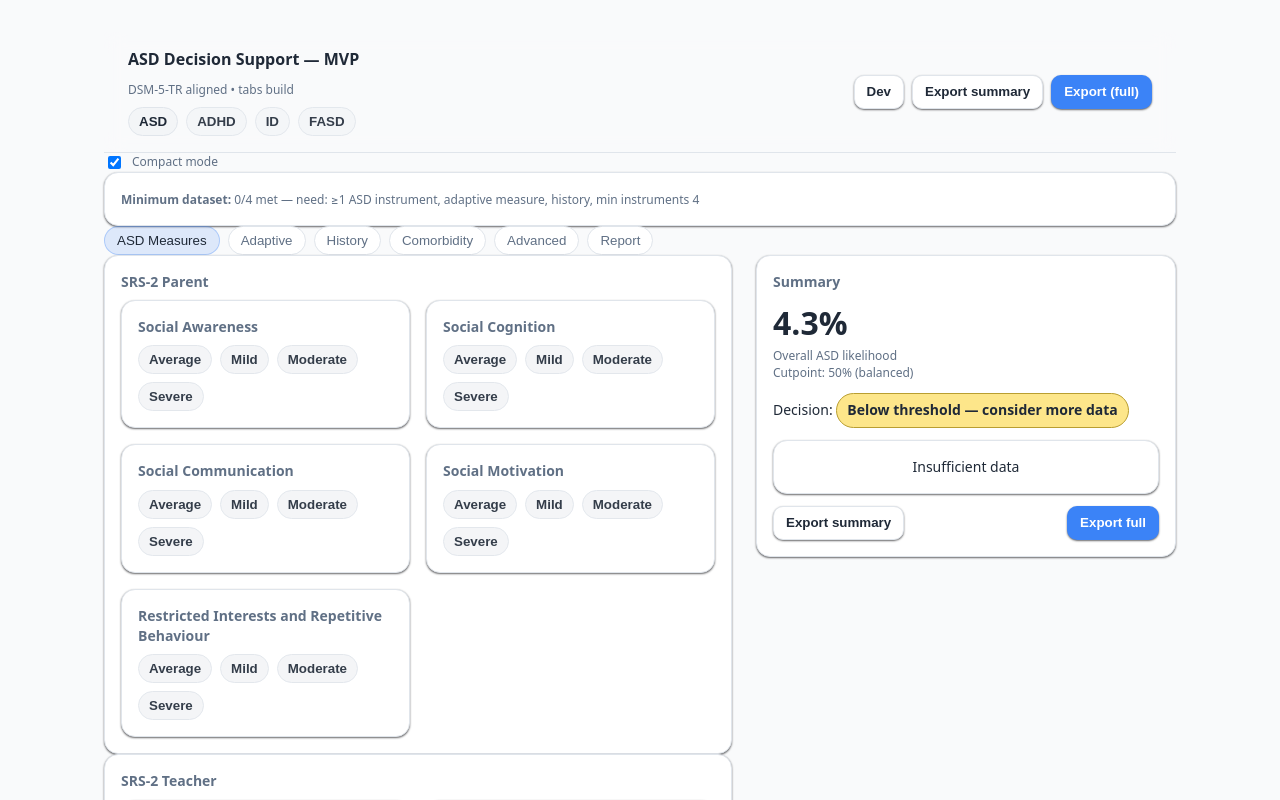
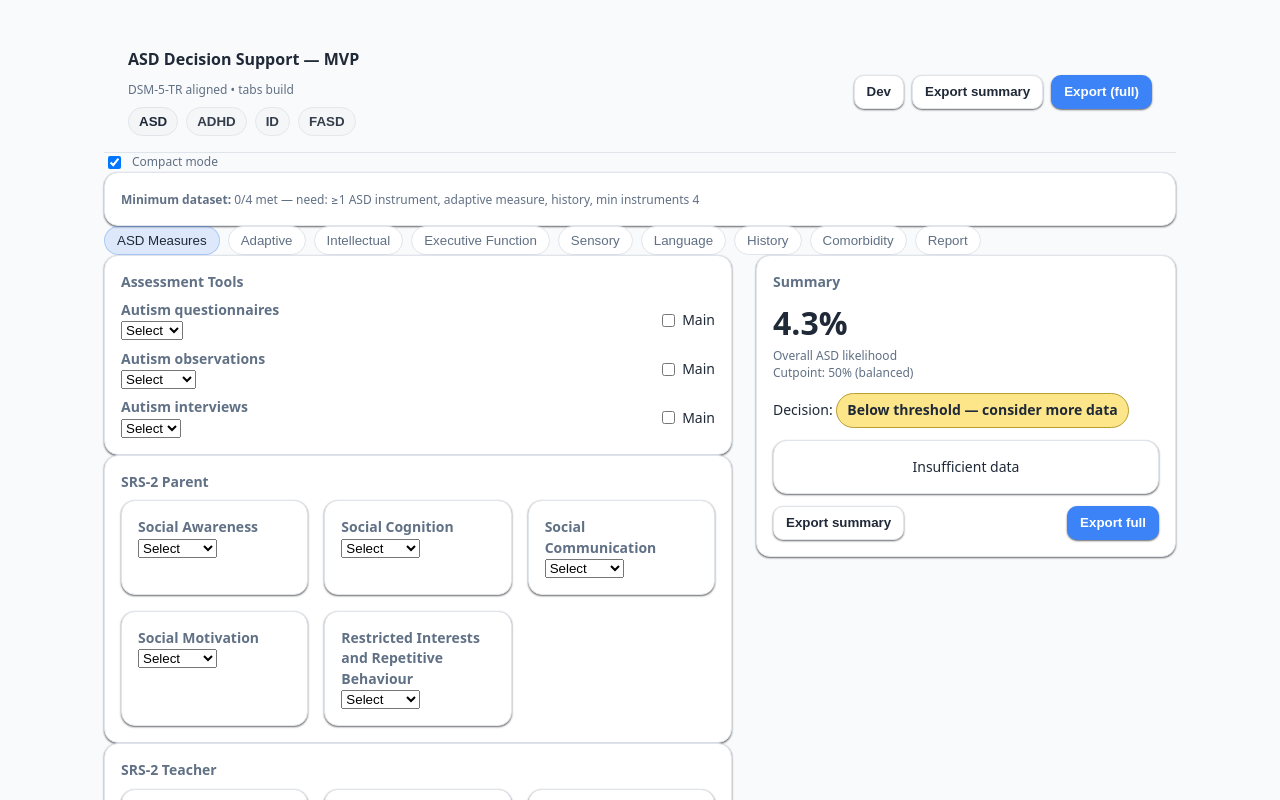
Before and after one commit to dolorvi/asd-ds, a React (Vite) app: page / in a window 1280 px wide. Shown: the top 800 px of the page. Built offline with nearby package versions, Linux system fonts and the light colour scheme; the HTML template or start-up script is replaced by a standard one.

Commit message:
refactor: reorganize assessments

```diff
--- a/src/App.tsx
+++ b/src/App.tsx
@@ -23,7 +23,17 @@ export default function App() {
 
   // ---------- core state ----------
   const [config, setConfig] = useState<Config>(DEFAULT_CONFIG);
-  const TABS = ["ASD Measures", "Adaptive", "History", "Comorbidity", "Advanced", "Report"];
+  const TABS = [
+    "ASD Measures",
+    "Adaptive",
+    "Intellectual",
+    "Executive Function",
+    "Sensory",
+    "Language",
+    "History",
+    "Comorbidity",
+    "Report",
+  ];
   const [activeTab, setActiveTab] = useState(0);
   const [devOpen, setDevOpen] = useState(false);
 
@@ -217,6 +227,11 @@ export default function App() {
         <section className="stack">
           {activeTab === 0 && (
             <>
+              <AssessmentPanel
+                assessments={assessments}
+                setAssessments={setAssessments}
+                domains={["Autism questionnaires", "Autism observations", "Autism interviews"]}
+              />
               <SrsPanel title="SRS-2 Parent" domains={config.srs2Domains} srs2={srs2} setSRS2={setSRS2} />
               {isSchoolAge && (
                 <SrsPanel title="SRS-2 Teacher" domains={config.srs2Domains} srs2={srs2Teacher} setSRS2={setSRS2Teacher} />
@@ -227,6 +242,11 @@ export default function App() {
 
           {activeTab === 1 && (
             <>
+              <AssessmentPanel
+                assessments={assessments}
+                setAssessments={setAssessments}
+                domains={["Adaptive questionnaires"]}
+              />
               <AbasPanel
                 title="ABAS-3 Parent"
                 domains={config.abasDomains}
@@ -257,24 +277,50 @@ export default function App() {
           )}
 
           {activeTab === 2 && (
+            <AssessmentPanel
+              assessments={assessments}
+              setAssessments={setAssessments}
+              domains={["Intellectual assessment"]}
+            />
+          )}
+
+          {activeTab === 3 && (
+            <AssessmentPanel
+              assessments={assessments}
+              setAssessments={setAssessments}
+              domains={["Executive function questionnaires"]}
+            />
+          )}
+
+          {activeTab === 4 && (
+            <AssessmentPanel
+              assessments={assessments}
+              setAssessments={setAssessments}
+              domains={["Sensory Assessment"]}
+            />
+          )}
+
+          {activeTab === 5 && (
+            <AssessmentPanel
+              assessments={assessments}
+              setAssessments={setAssessments}
+              domains={["Language assessment"]}
+            />
+          )}
+
+          {activeTab === 6 && (
             <Card title="History / Observation">
               {/* TODO: move history + observation into a HistoryPanel */}
             </Card>
           )}
 
-          {activeTab === 3 && (
+          {activeTab === 7 && (
             <Card title="Comorbidity / Differential">
               {/* TODO: move diff flags into a DiffPanel */}
             </Card>
           )}
 
-          {activeTab === 4 && (
-            <>
-              <AssessmentPanel assessments={assessments} setAssessments={setAssessments} />
-            </>
-          )}
-
-          {activeTab === 5 && (
+          {activeTab === 8 && (
             <ReportPanel
               model={model}
               supportEstimate={supportEstimate}
--- a/src/components/ui.tsx
+++ b/src/components/ui.tsx
@@ -136,6 +136,10 @@ export function Footer({ version, ruleHash }:{version:string; ruleHash:string})
       <div style={{ marginTop: 6 }}>
         Decision support only; clinician judgement prevails • Build {version} • Rule set {ruleHash}
       </div>
+      <div style={{ marginTop: 6 }}>
+        <a href="https://www.autismcrc.com.au" target="_blank" rel="noopener noreferrer">Autism CRC</a> •
+        <a href="https://www.autismguidelines.org.au" target="_blank" rel="noopener noreferrer">Autism Guidelines</a>
+      </div>
     </footer>
   );
 }
--- a/src/index.css
+++ b/src/index.css
@@ -61,6 +61,7 @@ button:disabled{opacity:.6;cursor:not-allowed}
 .stack--md{gap:12px}
 .stack--lg{gap:16px}
 .grid{display:grid;gap:16px;grid-template-columns:repeat(auto-fit,minmax(280px,1fr))}
+.grid--sm{grid-template-columns:repeat(auto-fit,minmax(180px,1fr))}
 .small{font-size:12px;color:var(--muted)}
 
 /* ===== UI ===== */
--- a/src/panels/AbasPanel.tsx
+++ b/src/panels/AbasPanel.tsx
@@ -19,7 +19,7 @@ export function AbasPanel({
 }) {
   return (
     <Card title={title}>
-      <div className="grid">
+      <div className="grid grid--sm">
         {domains.map(d=>{
           const sel = valueMap[d.key]?.severity || "";
           return (
--- a/src/panels/AssessmentPanel.tsx
+++ b/src/panels/AssessmentPanel.tsx
@@ -2,13 +2,17 @@ import React from "react";
 import { Card, Row, Stack } from "../components/primitives";
 import type { AssessmentSelection } from "../types";
 
-export function AssessmentPanel({ assessments, setAssessments }:{
+export function AssessmentPanel({ assessments, setAssessments, domains }:{
   assessments: AssessmentSelection[];
   setAssessments: (fn:(arr:AssessmentSelection[])=>AssessmentSelection[])=>void;
+  domains?: string[];
 }){
   const togglePrimary = (i:number) => {
     setAssessments(arr => {
       const next = arr.map((a,idx)=> idx===i ? { ...a, primary: !a.primary } : a);
+      if (!arr[i].primary && next[i].primary && next[i].selected){
+        window.alert(`You have selected ${next[i].selected} as the main assessment for ${next[i].domain.toLowerCase()}`);
+      }
       return [...next].sort((a,b)=>Number(b.primary)-Number(a.primary));
     });
   };
@@ -22,7 +26,9 @@ export function AssessmentPanel({ assessments, setAssessments }:{
   return (
     <Card title="Assessment Tools">
       <Stack gap="sm">
-        {assessments.map((a,i)=>(
+        {assessments.map((a,i)=>{
+          if (domains && !domains.includes(a.domain)) return null;
+          return (
             <Row key={a.domain} justify="between" align="center">
               <label style={{flex:1}}>
                 <div className="section-title">{a.domain}</div>
@@ -36,7 +42,8 @@ export function AssessmentPanel({ assessments, setAssessments }:{
                 Main
               </label>
             </Row>
-        ))}
+          );
+        })}
       </Stack>
     </Card>
   );
--- a/src/panels/SrsPanel.tsx
+++ b/src/panels/SrsPanel.tsx
@@ -1,8 +1,6 @@
 import React from "react";
 import type { SeverityState } from "../types";
 import { Card } from "../components/primitives";
-import { ChipGroup } from "../components/ui";
-import { getBandColor } from "../components/severity";
 
 export function SrsPanel({
   title,
@@ -17,25 +15,20 @@ export function SrsPanel({
 }) {
   return (
     <Card title={title}>
-      <div className="grid">
+      <div className="grid grid--sm">
         {domains.map(d=>(
           <section key={d.key} className="card">
             <div className="stack stack--sm">
-              <div className="section-title">{d.label}</div>
-              <ChipGroup
-                options={d.severities}
-                value={srs2[d.key]?.severity || ""}
-                onChange={(sev)=>setSRS2(s=>({ ...s, [d.key]: { ...s[d.key], severity: sev }}))}
-                getColor={(label)=>{
-                  switch(label){
-                    case "Average": return getBandColor("Average","goodHigh");
-                    case "Mild": return getBandColor("Low Average","goodHigh");
-                    case "Moderate": return getBandColor("Moderately Elevated","goodHigh");
-                    case "Severe": return getBandColor("Severe","goodHigh");
-                    default: return getBandColor(label,"goodHigh");
-                  }
-                }}
-              />
+              <label>
+                <div className="section-title">{d.label}</div>
+                <select
+                  value={srs2[d.key]?.severity || ""}
+                  onChange={(e)=>setSRS2(s=>({ ...s, [d.key]: { ...s[d.key], severity: e.target.value }}))}
+                >
+                  <option value="">Select</option>
+                  {d.severities.map(sev => <option key={sev} value={sev}>{sev}</option>)}
+                </select>
+              </label>
             </div>
           </section>
         ))}
--- a/src/panels/VinelandPanel.tsx
+++ b/src/panels/VinelandPanel.tsx
@@ -18,7 +18,7 @@ export function VinelandPanel({
 }) {
   return (
     <Card title={title}>
-      <div className="grid">
+      <div className="grid grid--sm">
         {domains.map(d=>{
           const sel = valueMap[d.key] || "";
           return (
```
Lines whose indentation alone changed are shown as unchanged.
